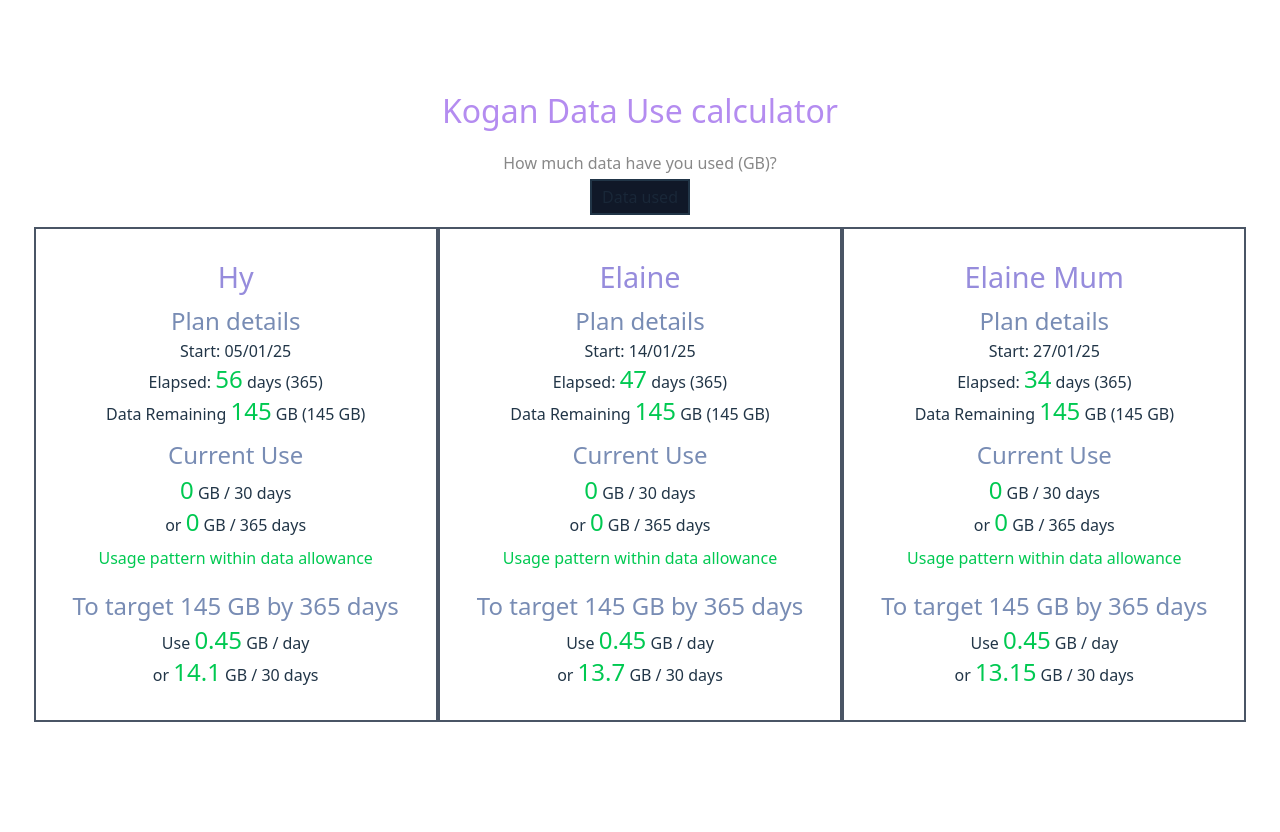
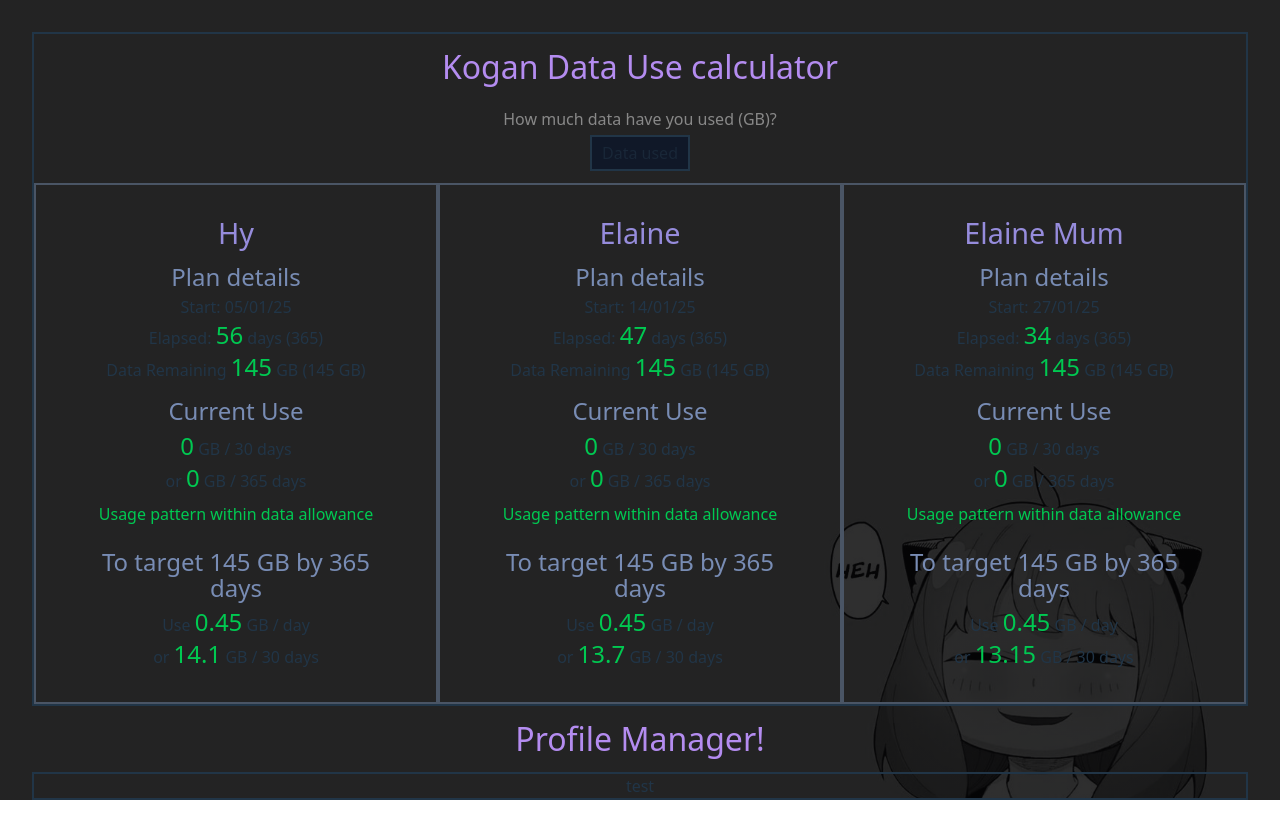
Before and after one commit to hybee234/kogan-mobile-data, a React (Vite) app in the folder client/: page / in a window 1280 px wide. Before the commit the page ends 800 px from the top, so only its background shows below. Built offline with nearby package versions, Linux system fonts and the light colour scheme.

Commit message:
playing with more components, added background and profile manager

```diff
--- a/client/src/App.jsx
+++ b/client/src/App.jsx
@@ -1,10 +1,18 @@
+import './App.css'
+import Main from "./components/Main";
+import ProfileManager from "./components/ProfileManager";
+import Background from './components/Background';
 
-import Main from "./components/Main";
-import './App.css'
 
 
 function App() {
-  return <Main />
+    return (
+        <div>
+            <Background/>
+            <Main />
+            <ProfileManager />
+        </div>
+    )
 }
 
 export default App
--- /dev/null
+++ b/client/src/components/Background.jsx
@@ -0,0 +1,8 @@
+function Background() {
+    return (
+        <div className = "bg-image">
+        </div>
+    );
+}
+
+export default Background;
--- a/client/src/components/Main.jsx
+++ b/client/src/components/Main.jsx
@@ -69,7 +69,7 @@ function Main() {
 
 
     return (
-        <div className = "">
+        <div className = "border-2">
             <h1> Kogan Data Use calculator</h1>
 
             {/* <p>Hy: {hy}GB</p> */}
--- /dev/null
+++ b/client/src/components/ProfileManager.jsx
@@ -0,0 +1,9 @@
+function ProfileManager () {
+    return <div>
+        <h1>Profile Manager!</h1>
+        <p className = "border-2"> test </p>
+    </div>
+
+}
+
+export default ProfileManager;
--- a/client/src/index.css
+++ b/client/src/index.css
@@ -15,6 +15,33 @@
   -moz-osx-font-smoothing: grayscale;
 
 }
+
+
+/********************/
+/* Background Image */
+/********************/
+
+.bg-image {
+  /* background-image:
+      linear-gradient(to right, rgba(0, 0, 0, 0.7), rgba(0, 0, 0, 0.5), rgba(0, 0, 0, 0.7) ),
+      url("/assets/images/Graphite.jpg"); */
+  background-image:
+      linear-gradient(to right, rgba(0, 0, 0, 0.8), rgba(0, 0, 0, 0.8), rgba(0, 0, 0, 0.8) ),
+      url("assets/images/Anya B&W.jpg");
+
+  background-position: center;
+  background-repeat: no-repeat;
+  background-size: cover;
+  background-attachment: scroll;
+  width: 100%;
+  min-height: 100%;
+  left: 0;
+  top: 0;
+  position: fixed;
+  filter: blur(0px);
+  z-index: -100;
+}
+
 
 
 h1 {
--- a/package.json
+++ b/package.json
@@ -14,7 +14,7 @@
     "preview": "cd client && npm run preview"
   },
   "engines": {
-    "node": "22.14.0"
+    "node": "22.x.0"
   },
   "dependencies": {
     "serve": "^14.2.4"
```
Also changed, not shown: client/src/assets/images/Anya B&W.jpg (added).
